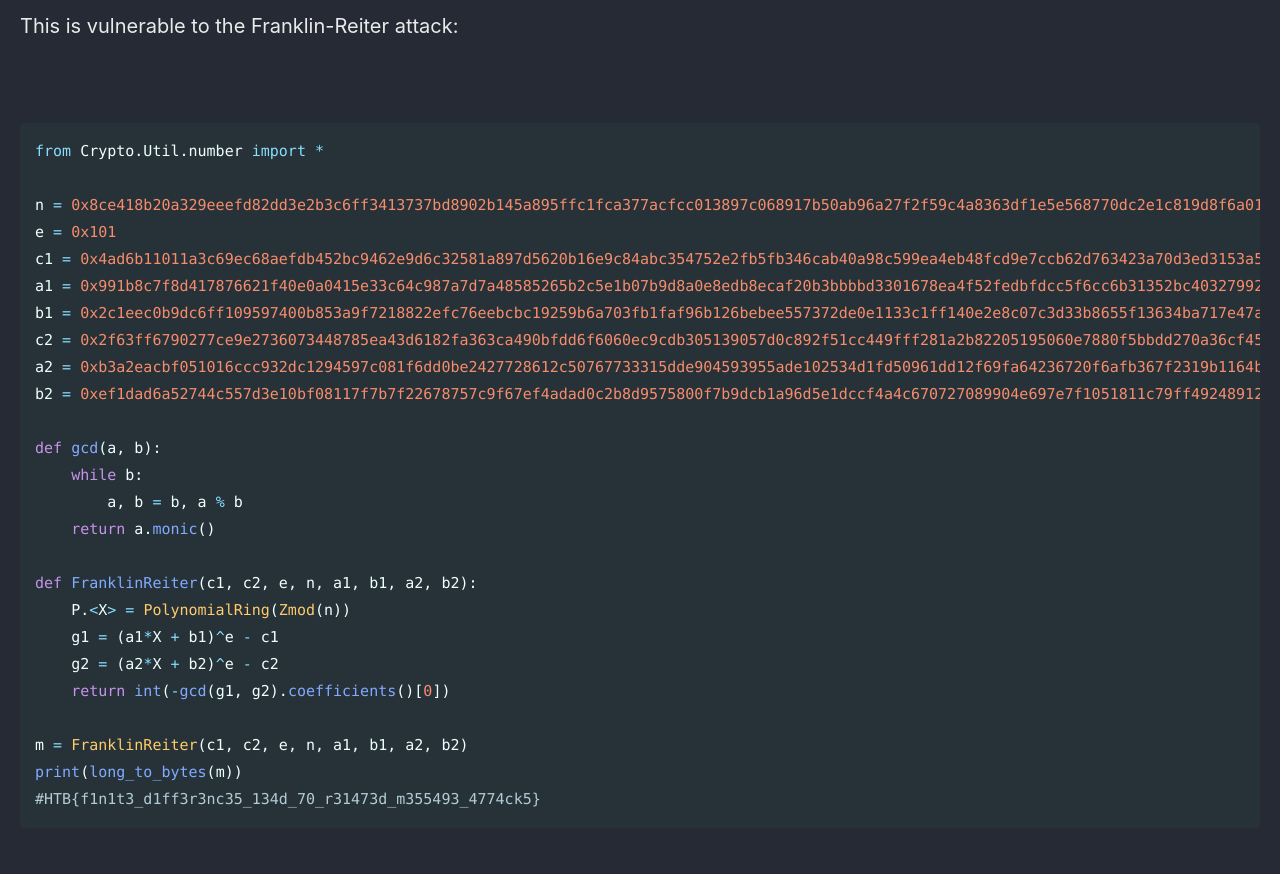
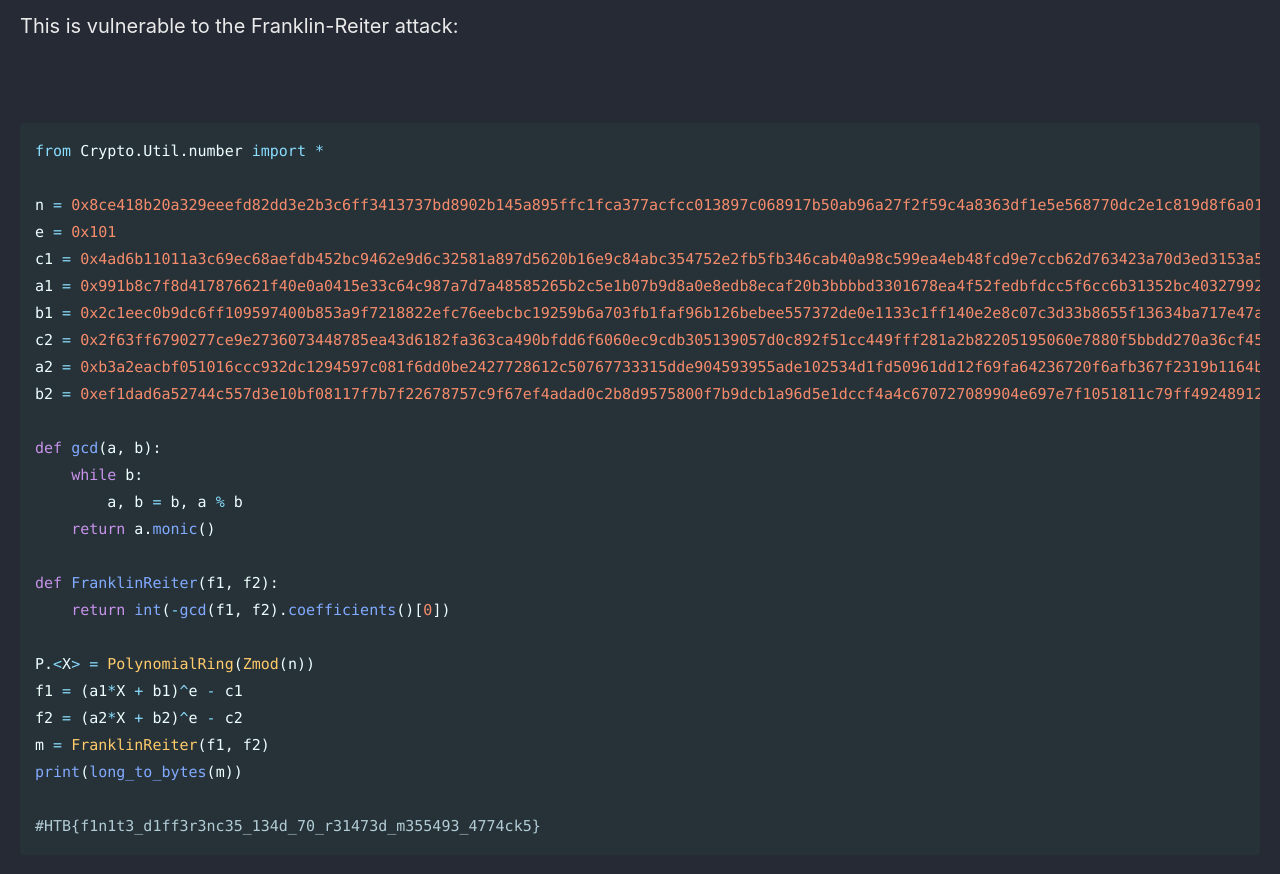
Before and after one commit to Connor-McCartney/Connor-McCartney.github.io, a Jekyll site: the page built from _pages/cryptography/rsa/one-step-closer-HTB-cyber-apocalypse-CTF-2022.md, in a window 1280 px wide and 900 px high, scrolled down 1108 px. Shown: the top 874 px of the window. Built offline with Jekyll 4.4.1, drawn with Linux system fonts in a browser that asks for light colours; cached includes are drawn as plain includes.

````diff
--- a/_pages/cryptography/rsa/one-step-closer-HTB-cyber-apocalypse-CTF-2022.md
+++ b/_pages/cryptography/rsa/one-step-closer-HTB-cyber-apocalypse-CTF-2022.md
@@ -61,13 +61,14 @@ def gcd(a, b):
         a, b = b, a % b
     return a.monic()
 
-def FranklinReiter(c1, c2, e, n, a1, b1, a2, b2):
-    P.<X> = PolynomialRing(Zmod(n))
-    g1 = (a1*X + b1)^e - c1
-    g2 = (a2*X + b2)^e - c2
-    return int(-gcd(g1, g2).coefficients()[0])
+def FranklinReiter(f1, f2):
+    return int(-gcd(f1, f2).coefficients()[0])
 
-m = FranklinReiter(c1, c2, e, n, a1, b1, a2, b2)
+P.<X> = PolynomialRing(Zmod(n))
+f1 = (a1*X + b1)^e - c1
+f2 = (a2*X + b2)^e - c2
+m = FranklinReiter(f1, f2)
 print(long_to_bytes(m))
+
 #HTB{f1n1t3_d1ff3r3nc35_134d_70_r31473d_m355493_4774ck5}
 ```
````
